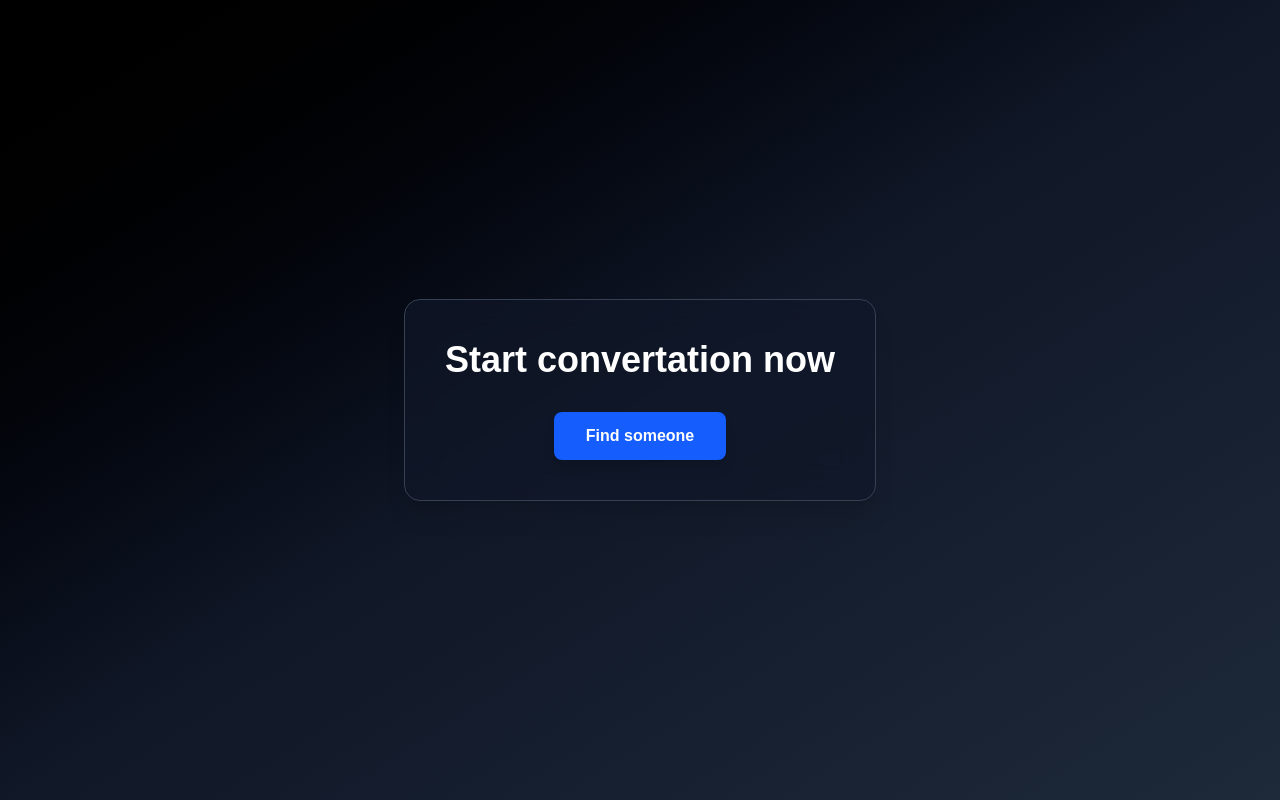
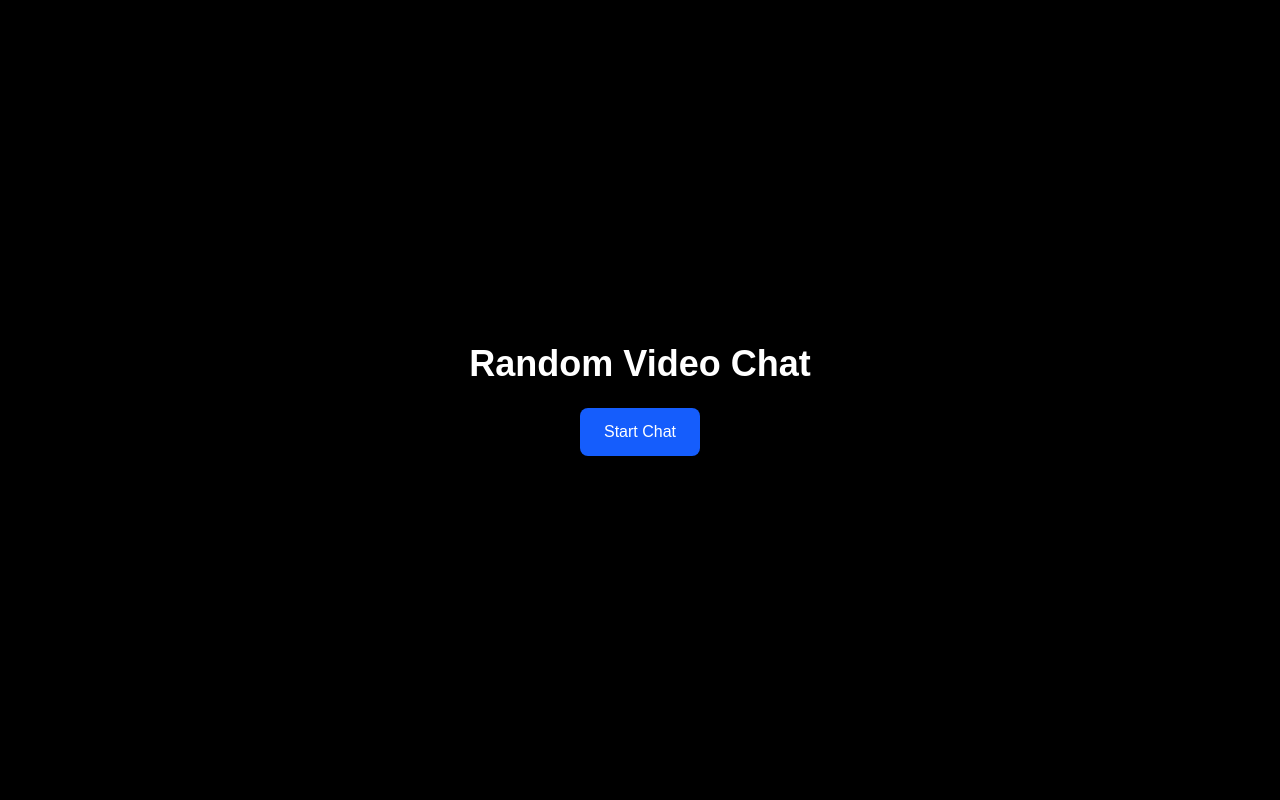
Before and after one commit to HarshitTomar143/VideoCalling, a Next.js app: page / in a window 1280 px wide. Built offline with nearby package versions, Linux system fonts and the light colour scheme; no server answers.

Commit message:
Added the random chat logic

```diff
--- a/app/page.tsx
+++ b/app/page.tsx
@@ -1,35 +1,56 @@
 "use client"
 
+import { useEffect, useState } from "react"
 import { useRouter } from "next/navigation"
+import { socket } from "@/lib/socket"
 
 export default function Home() {
 
   const router = useRouter()
+  const [status, setStatus] = useState("")
 
-  const createRoom = () => {
-    const id = Math.random().toString(36).substring(7)
-    router.push(`/room/${id}`)
+  useEffect(() => {
+
+    socket.on("waiting", () => {
+      setStatus("Searching for a partner...")
+    })
+
+    socket.on("matched", (roomId) => {
+      router.push(`/room/${roomId}`)
+    })
+
+  }, [])
+
+  const startChat = () => {
+    socket.emit("find-partner")
   }
 
   return (
-    <main className="min-h-screen flex items-center justify-center bg-gradient-to-br from-black via-gray-900 to-gray-800 text-white">
 
-      <div className="text-center space-y-8 p-10 bg-gray-900/70 backdrop-blur-lg rounded-2xl shadow-xl border border-gray-700">
+    <main className="min-h-screen flex items-center justify-center bg-black text-white">
+
+      <div className="text-center space-y-6">
 
         <h1 className="text-4xl font-bold">
-          Start convertation now
+          Random Video Chat
         </h1>
 
+        <button
+          onClick={startChat}
+          className="px-6 py-3 bg-blue-600 rounded-lg hover:bg-blue-700"
+        >
+          Start Chat
+        </button>
 
-        <button
-          onClick={createRoom}
-          className="px-8 py-3 bg-blue-600 hover:bg-blue-700 transition rounded-lg font-semibold shadow-lg"
-        >
-          Find someone
-        </button>
+        {status && (
+          <p className="text-gray-400">
+            {status}
+          </p>
+        )}
 
       </div>
 
     </main>
+
   )
 }
```
Also changed, not shown: 1 other file (tests, documents, lock files or other folders).
